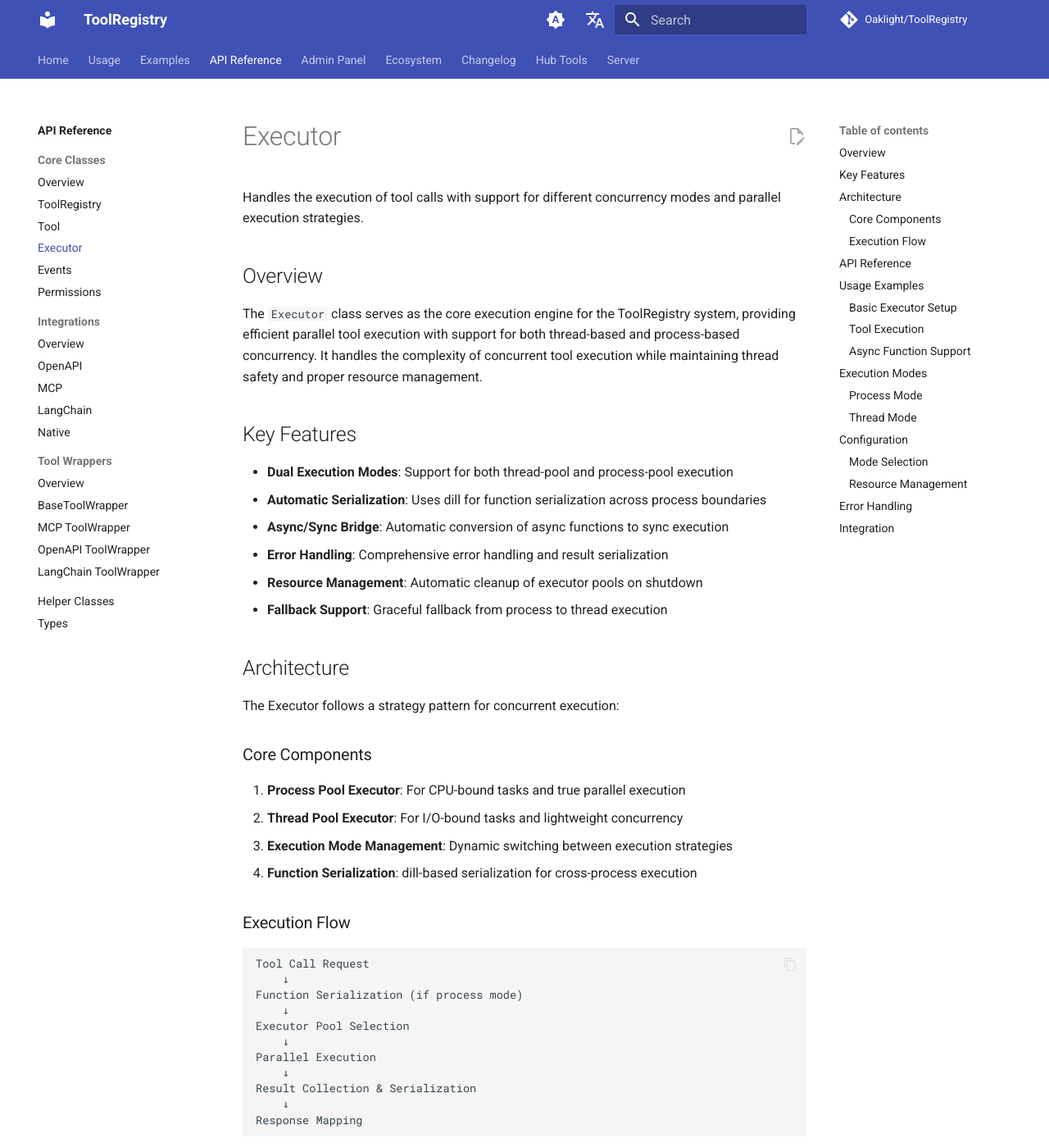
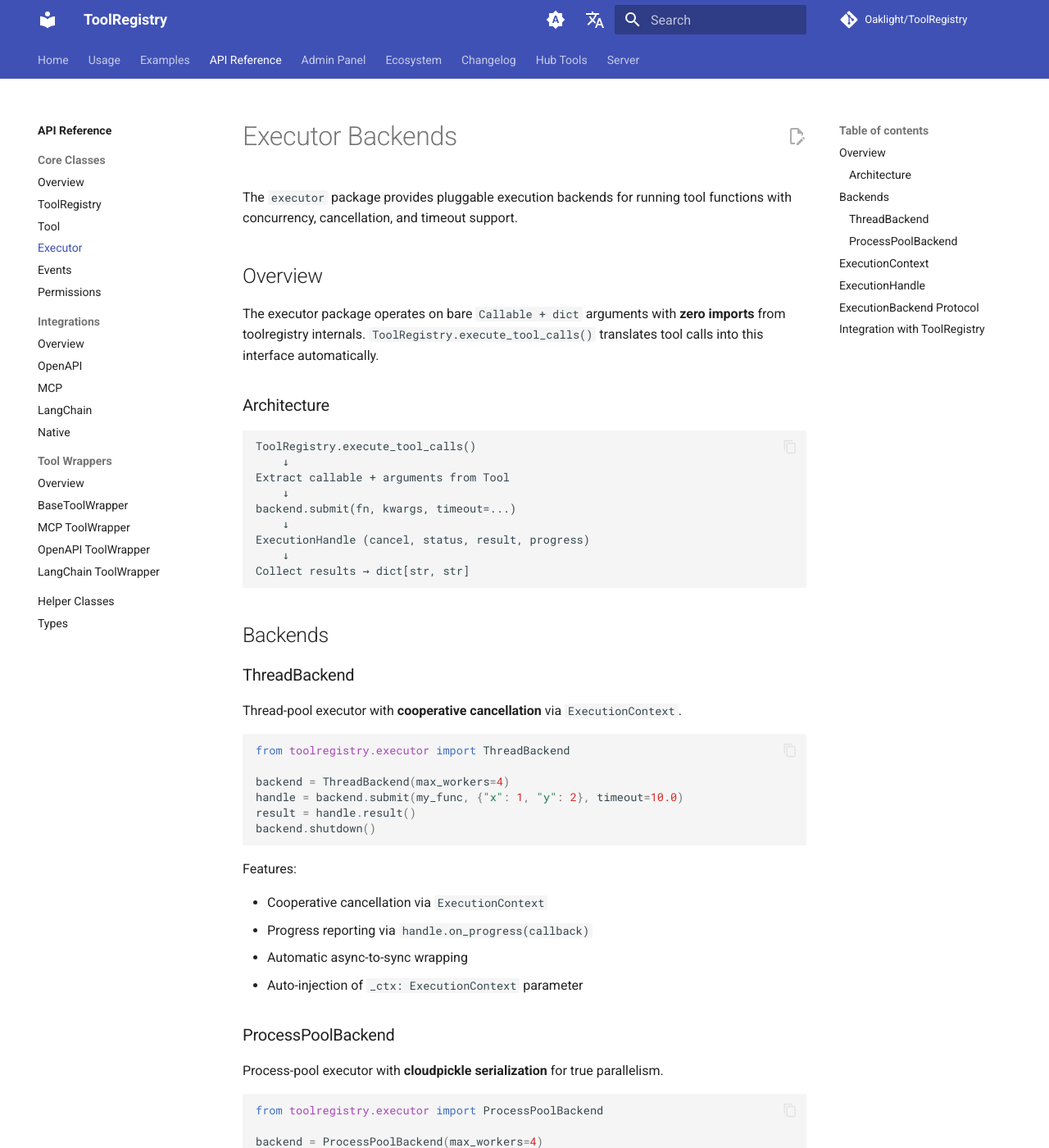
Before and after one commit to Oaklight/ToolRegistry, an MkDocs documentation site: the page built from docs/api/core/executor.md, in a window 1280 px wide and 1400 px high. Shown: the whole window at 82% size. Built offline with MkDocs 1.6.1 and Material for MkDocs 9.7.7, drawn with Linux system fonts in a browser that asks for light colours; comment, search, counter and statistics services are not loaded; some of the changed text lies outside the part shown.

Commit message:
docs: update for executor backends, persistent connections, and ToolMetadata locality
- Rewrite executor.md to document new pluggable backend architecture
- Add persistent connections section to MCP and OpenAPI integration guides
- Add ToolMetadata fields table with locality to permissions.md
- Update changelog with unreleased entries for #78, #89, #90, #94

````diff
--- a/docs/api/core/executor.md
+++ b/docs/api/core/executor.md
@@ -1,166 +1,140 @@
-# Executor
+# Executor Backends
 
-Handles the execution of tool calls with support for different concurrency modes and parallel execution strategies.
+The `executor` package provides pluggable execution backends for running tool functions with concurrency, cancellation, and timeout support.
 
 ## Overview
 
-The `Executor` class serves as the core execution engine for the ToolRegistry system, providing efficient parallel tool execution with support for both thread-based and process-based concurrency. It handles the complexity of concurrent tool execution while maintaining thread safety and proper resource management.
+The executor package operates on bare `Callable + dict` arguments with **zero imports** from toolregistry internals. `ToolRegistry.execute_tool_calls()` translates tool calls into this interface automatically.
 
-## Key Features
-
-- **Dual Execution Modes**: Support for both thread-pool and process-pool execution
-- **Automatic Serialization**: Uses dill for function serialization across process boundaries
-- **Async/Sync Bridge**: Automatic conversion of async functions to sync execution
-- **Error Handling**: Comprehensive error handling and result serialization
-- **Resource Management**: Automatic cleanup of executor pools on shutdown
-- **Fallback Support**: Graceful fallback from process to thread execution
-
-## Architecture
-
-The Executor follows a strategy pattern for concurrent execution:
-
-### Core Components
-
-1. **Process Pool Executor**: For CPU-bound tasks and true parallel execution
-2. **Thread Pool Executor**: For I/O-bound tasks and lightweight concurrency
-3. **Execution Mode Management**: Dynamic switching between execution strategies
-4. **Function Serialization**: dill-based serialization for cross-process execution
-
-### Execution Flow
+### Architecture
 
 ```
-Tool Call Request
+ToolRegistry.execute_tool_calls()
     ↓
-Function Serialization (if process mode)
+Extract callable + arguments from Tool
     ↓
-Executor Pool Selection
+backend.submit(fn, kwargs, timeout=...)
     ↓
-Parallel Execution
+ExecutionHandle (cancel, status, result, progress)
     ↓
-Result Collection & Serialization
-    ↓
-Response Mapping
+Collect results → dict[str, str]
 ```
 
-## API Reference
+## Backends
 
-::: toolregistry.executor.Executor
-options:
-show_source: false
-show_root_heading: true
-show_root_toc_entry: false
-merge_init_into_class: true
+### ThreadBackend
 
-## Usage Examples
-
-### Basic Executor Setup
+Thread-pool executor with **cooperative cancellation** via `ExecutionContext`.
 
 ```python
-from toolregistry.executor import Executor
+from toolregistry.executor import ThreadBackend
 
-# Create executor instance
-executor = Executor()
-
-# Set execution mode
-executor.set_execution_mode("process")  # or "thread"
+backend = ThreadBackend(max_workers=4)
+handle = backend.submit(my_func, {"x": 1, "y": 2}, timeout=10.0)
+result = handle.result()
+backend.shutdown()
 ```
 
-### Tool Execution
+Features:
+
+- Cooperative cancellation via `ExecutionContext`
+- Progress reporting via `handle.on_progress(callback)`
+- Automatic async-to-sync wrapping
+- Auto-injection of `_ctx: ExecutionContext` parameter
+
+### ProcessPoolBackend
+
+Process-pool executor with **cloudpickle serialization** for true parallelism.
 
 ```python
-import json
-from toolregistry.executor import Executor
-from toolregistry.types import ToolCall
+from toolregistry.executor import ProcessPoolBackend
 
-def get_tool_function(tool_name: str):
-    """Function to retrieve tool by name."""
-    # Implementation depends on your tool registry
-    pass
-
-# Prepare tool calls
-tool_calls = [
-    ToolCall(id="call_1", name="calculate", arguments='{"a": 5, "b": 3}'),
-    ToolCall(id="call_2", name="multiply", arguments='{"x": 4, "y": 2}'),
-]
-
-# Execute tool calls
-executor = Executor()
-results = executor.execute_tool_calls(get_tool_function, tool_calls)
-
-# Results: {"call_1": "8", "call_2": "8"}
+backend = ProcessPoolBackend(max_workers=4)
+handle = backend.submit(my_func, {"x": 1, "y": 2}, timeout=10.0)
+result = handle.result()
+backend.shutdown()
 ```
 
-### Async Function Support
+Features:
+
+- True parallel execution across processes
+- Cloudpickle serialization for function transport
+- Automatic async-to-sync wrapping
+- Hard cancel via `future.cancel()` (no cooperative cancellation)
+
+## ExecutionContext
+
+Tool functions can opt into cooperative cancellation and progress reporting by declaring a `_ctx: ExecutionContext` parameter:
 
 ```python
-import asyncio
-from toolregistry.executor import Executor
+from toolregistry.executor import ExecutionContext
 
-async def async_calculator(a: int, b: int) -> int:
-    """Async calculation function."""
-    await asyncio.sleep(0.1)  # Simulate async work
-    return a + b
-
-# Async functions are automatically converted to sync
-# when executed through the executor
+def long_running_task(data: list, _ctx: ExecutionContext) -> str:
+    for i, item in enumerate(data):
+        _ctx.check_cancelled()  # raises CancelledError if cancelled
+        process(item)
+        _ctx.report_progress(fraction=(i + 1) / len(data), message=f"Step {i+1}")
+    return "done"
 ```
 
-## Execution Modes
+The backend auto-injects the context when it detects the `_ctx` parameter. Users do **not** pass it explicitly.
 
-### Process Mode
+**Key methods:**
 
-- **Use Case**: CPU-bound tasks, true parallel execution
-- **Pros**: True parallelism, memory isolation
-- **Cons**: Higher overhead, serialization required
-- **Best For**: Mathematical computations, data processing
+| Method | Description |
+|--------|-------------|
+| `cancelled` | Property: `True` if cancellation was requested |
+| `check_cancelled()` | Raises `CancelledError` if cancelled |
+| `report_progress(fraction, message, detail)` | Emit a progress update |
 
-### Thread Mode
+## ExecutionHandle
 
-- **Use Case**: I/O-bound tasks, lightweight concurrency
-- **Pros**: Lower overhead, shared memory
-- **Cons**: GIL limitations, less true parallelism
-- **Best For**: API calls, file operations, database queries
+Returned by `backend.submit()`. Controls and observes a running execution.
 
-## Configuration
+| Method | Description |
+|--------|-------------|
+| `result(timeout)` | Block until result or timeout |
+| `cancel()` | Request cancellation |
+| `status()` | Return `ExecutionStatus` (PENDING, RUNNING, COMPLETED, FAILED, CANCELLED) |
+| `on_progress(callback)` | Register a progress listener |
+| `execution_id` | Unique ID for this execution |
 
-### Mode Selection
+## ExecutionBackend Protocol
+
+Custom backends can be created by implementing the `ExecutionBackend` protocol:
 
 ```python
-# Dynamic mode setting
-executor.set_execution_mode("thread")  # Switch to thread mode
+from toolregistry.executor import ExecutionBackend, ExecutionHandle
 
-# Per-execution mode override
-results = executor.execute_tool_calls(
-    get_tool_fn,
-    tool_calls,
-    execution_mode="process"
-)
+class MyBackend:
+    def submit(self, fn, kwargs, *, execution_id=None, timeout=None) -> ExecutionHandle:
+        ...
+
+    def shutdown(self, wait=True) -> None:
+        ...
 ```
 
-### Resource Management
+## Integration with ToolRegistry
+
+Backends are used transparently via `ToolRegistry`:
 
 ```python
-# Automatic cleanup on program exit
-# Manual shutdown (rarely needed)
-executor._shutdown_executors()
+from toolregistry import ToolRegistry, ToolMetadata, Tool
+
+registry = ToolRegistry()
+
+# Set the default execution mode
+registry.set_execution_mode("thread")  # or "process" (default)
+
+# Per-call override
+results = registry.execute_tool_calls(tool_calls, execution_mode="thread")
+
+# Timeout enforcement via ToolMetadata
+tool = Tool.from_function(slow_func, metadata=ToolMetadata(timeout=5.0))
+registry.register(tool)
+
+# Concurrency safety control
+tool = Tool.from_function(unsafe_func, metadata=ToolMetadata(is_concurrency_safe=False))
+registry.register(tool)
+# When any tool in a batch is not concurrency-safe, the entire batch runs sequentially
 ```
-
-## Error Handling
-
-The executor provides robust error handling:
-
-- **Serialization Errors**: Graceful handling of non-serializable functions
-- **Execution Errors**: Individual tool call failures don't crash other executions
-- **Fallback Mechanisms**: Automatic fallback from process to thread execution
-- **Result Serialization**: Automatic conversion of non-JSON results to strings
-
-## Integration
-
-The Executor integrates with:
-
-- **ToolRegistry**: Primary execution engine for tool calls
-- **Tool Classes**: Works with any Tool implementation
-- **LLM Applications**: Handles tool calls from language models
-- **Async Frameworks**: Bridges async/sync execution boundaries
-
-This makes it the central execution component that enables efficient, concurrent tool execution across the entire ToolRegistry ecosystem.
````
Also changed, not shown: docs/changelog.md (+26 -0 lines), docs/usage/integrations/mcp.md (+49 -0 lines), docs/usage/integrations/openapi.md (+45 -0 lines), docs/usage/permissions.md (+13 -0 lines).
